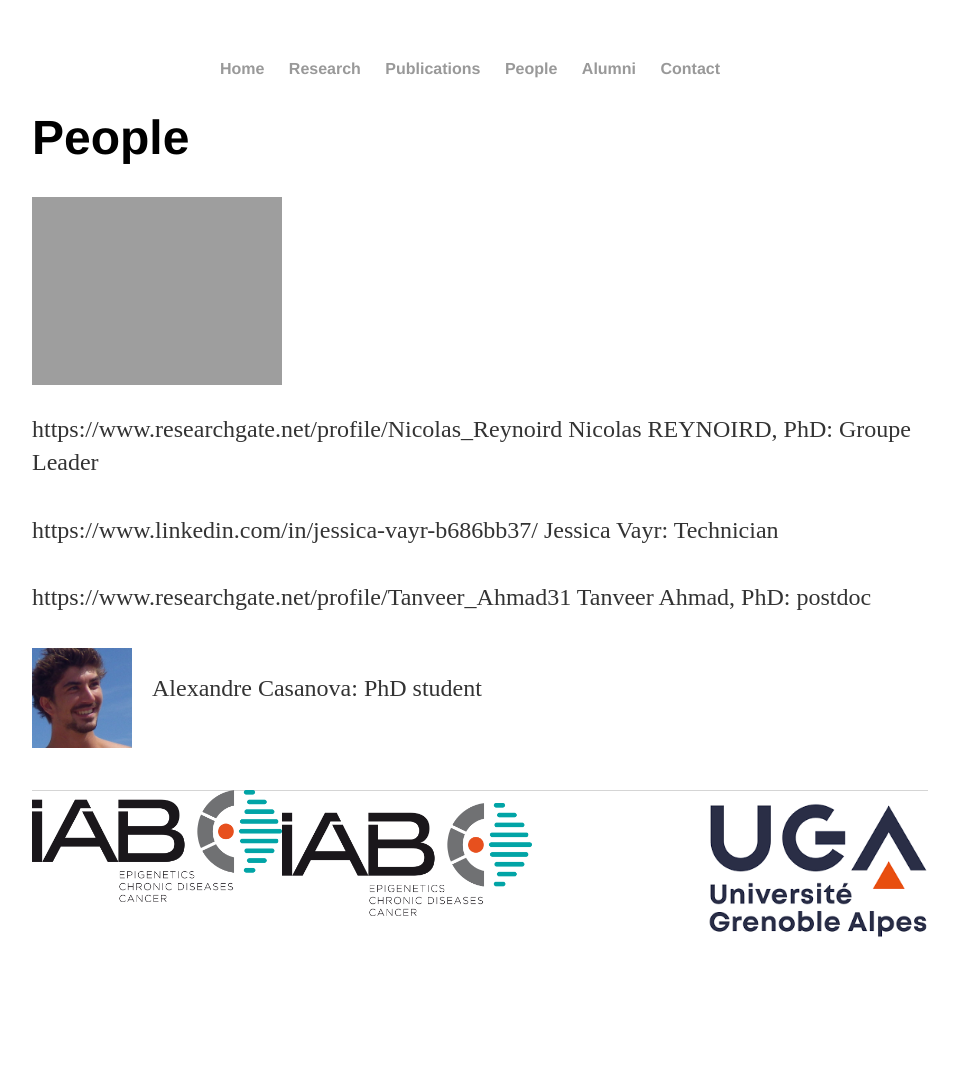
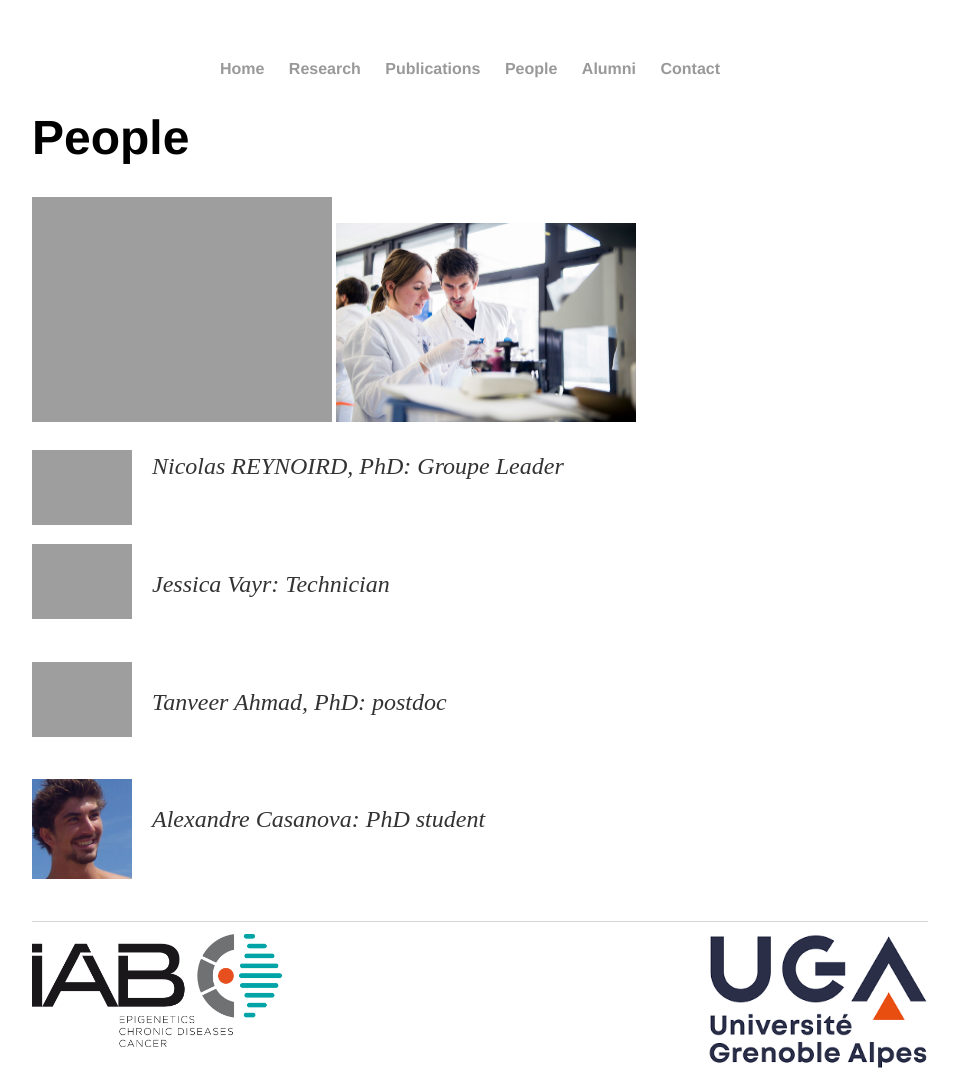
Before and after one commit to Reynoird-Lab/Reynoird-lab.github.io, a Jekyll site: the page built from People/index.html, in a window 1280 px wide. Shown: the whole page, without its empty margins (160-1119 px from the left). Built offline with Jekyll 4.4.1, drawn with Linux system fonts in a browser that asks for light colours; Markdown is read by kramdown in place of the engine named in the settings; before the commit the page ends 938 px from its top, so only the background shows below that.

Commit message:
Update index.html

```diff
--- a/People/index.html
+++ b/People/index.html
@@ -4,20 +4,16 @@
 ---
 	<h1>{{ page.title }}</h1>
 
-<img src="https://reynoird-lab.github.io/Images/TOM_3906.jpg" width="250" />
+<img src="https://reynoird-lab.github.io/Images/TOM_3906.jpg" width="300" /> <img src="https://reynoird-lab.github.io/Images/TOM_3857.jpg" width="300" />
+
 
 <p>
-  https://www.researchgate.net/profile/Nicolas_Reynoird
-
-
-	Nicolas REYNOIRD, PhD: Groupe Leader <br>
+	<a href="https://www.researchgate.net/profile/Nicolas_Reynoird"> <img alt="NR" src="https://reynoird-lab.github.io/Images/nicolas_reynoird.jpg" style="margin: 0px 20px 0px 0px;" align="left" width="100"/></a> <p><i>Nicolas REYNOIRD, PhD: <i>Groupe Leader</i></p><br>
    <br>
-
-https://www.linkedin.com/in/jessica-vayr-b686bb37/	Jessica Vayr: Technician <br>
+	<a href="https://www.linkedin.com/in/jessica-vayr-b686bb37/"> <img alt="JV" src="https://reynoird-lab.github.io/Images/Jessica_Vayr.jpg" style="margin: 0px 20px 0px 0px;" align="left" width="100"/></a> <p>Jessica Vayr: <i>Technician</i></p><br>
 <br>
-https://www.researchgate.net/profile/Tanveer_Ahmad31     Tanveer Ahmad, PhD: postdoc <br>
+	<a href="https://www.researchgate.net/profile/Tanveer_Ahmad31"> <img alt="JV" src="https://reynoird-lab.github.io/Images/Tanveer_Ahmad.jpg" style="margin: 0px 20px 0px 0px;" align="left" width="100"/></a> <p>Tanveer Ahmad, PhD: <i>postdoc</i></p><br>
 <br>
-<a href="https://www.researchgate.net/profile/Alexandre_Casanova"> <img alt="AC" src="https://reynoird-lab.github.io/Images/Alexandre_Casanova.jpg" style="margin: 0px 20px 0px 0px;" align="left" width="100"/></a> <p>Alexandre Casanova: PhD student </p><br>
+<a href="https://www.researchgate.net/profile/Alexandre_Casanova"> <img alt="AC" src="https://reynoird-lab.github.io/Images/Alexandre_Casanova.jpg" style="margin: 0px 20px 0px 0px;" align="left" width="100"/></a> <p>Alexandre Casanova: <i>PhD student</i> </p><br>
 <br>
 	</p>
-<a href="https://iab.univ-grenoble-alpes.fr/?language=en"> <img alt="IAB" src="https://reynoird-lab.github.io/Images/IAB%20logo%20coul.png" align="left" width="250"></a>
```
